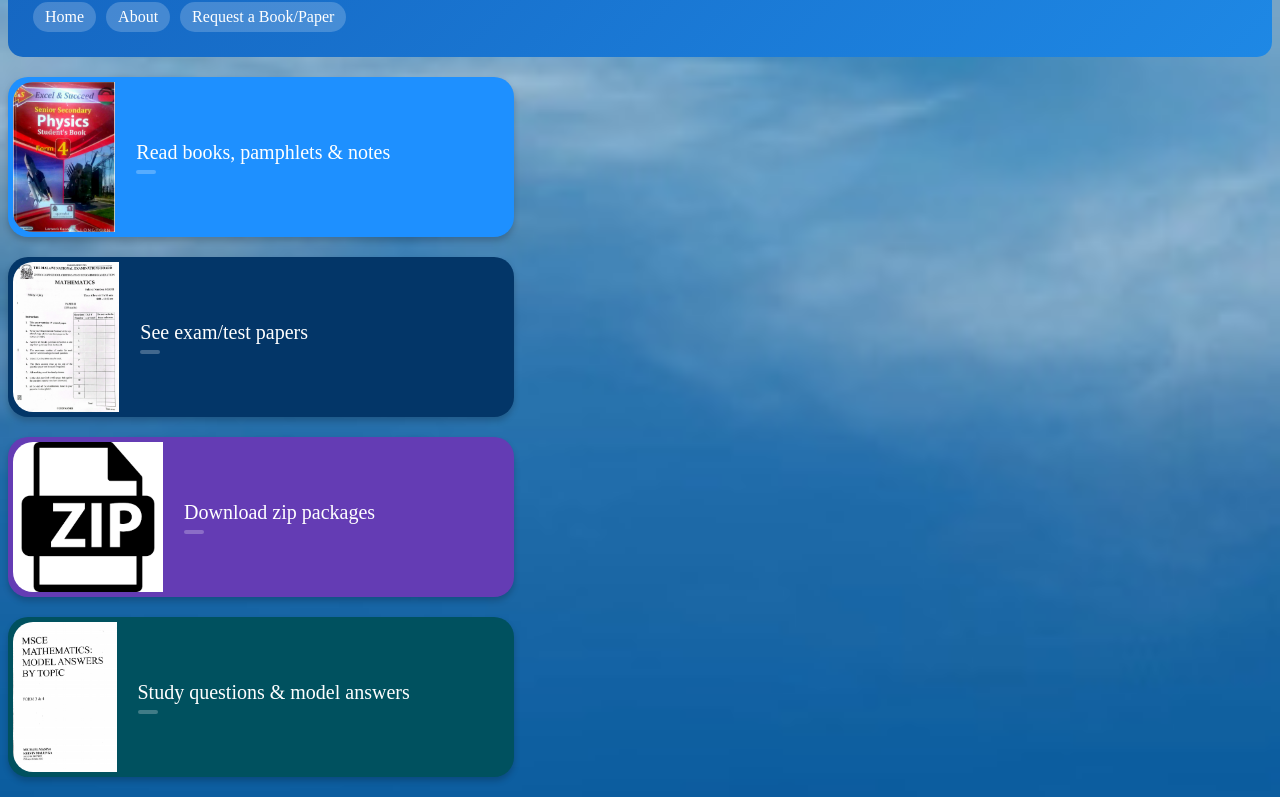
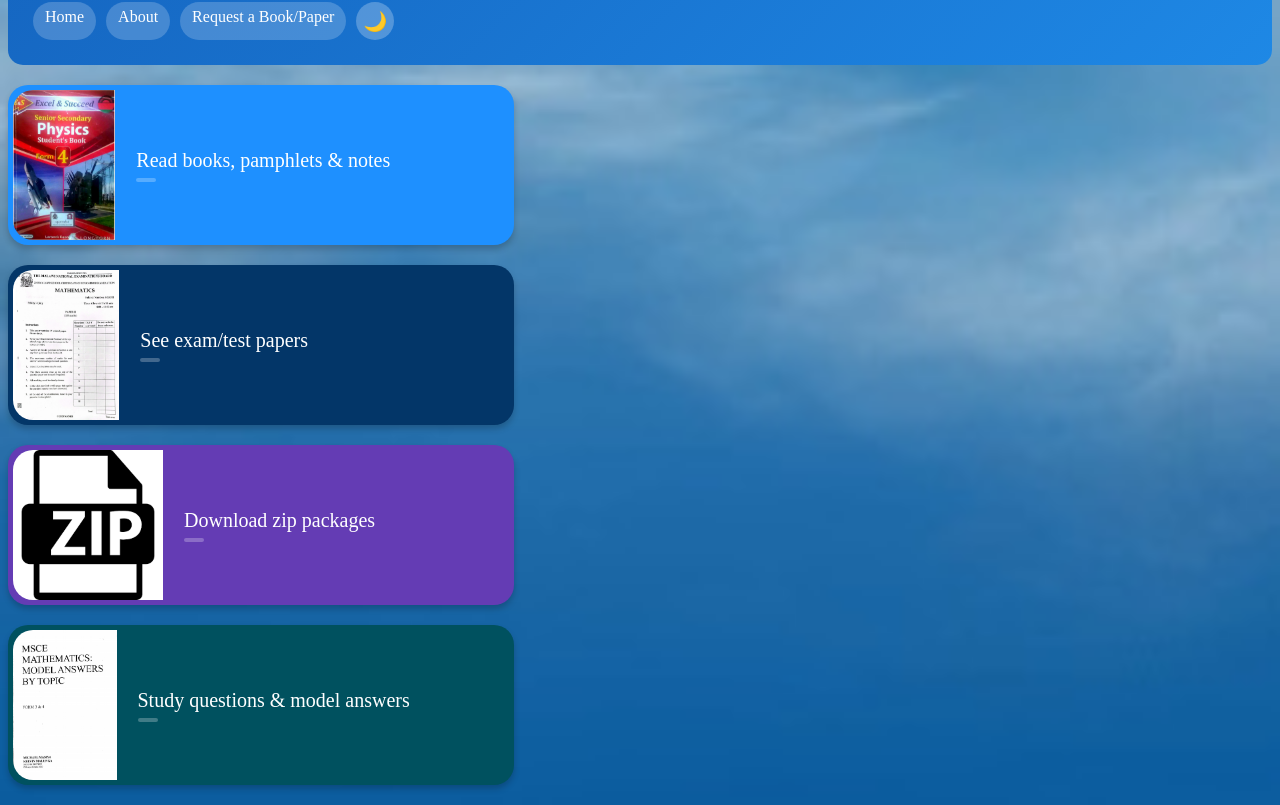
Before and after one commit to Wycliffe147/e-library, a website: page index.html in a window 1280 px wide. Shown: the part 96-901 px from the top of the page. Drawn offline with Linux system fonts and the light colour scheme; no server answers.

Commit message:
Add dark mode toggle button to navigation

```diff
--- a/index.html
+++ b/index.html
@@ -18,6 +18,7 @@
         <a href="#" onclick="loadHome()">Home</a>
         <a href="#" onclick="loadAbout()">About</a>
         <a href="#" onclick="loadRequest()">Request a Book/Paper</a>
+        <button id="darkModeToggle" aria-label="Toggle dark mode">🌙</button>
     </nav>
 </div>
 
```
